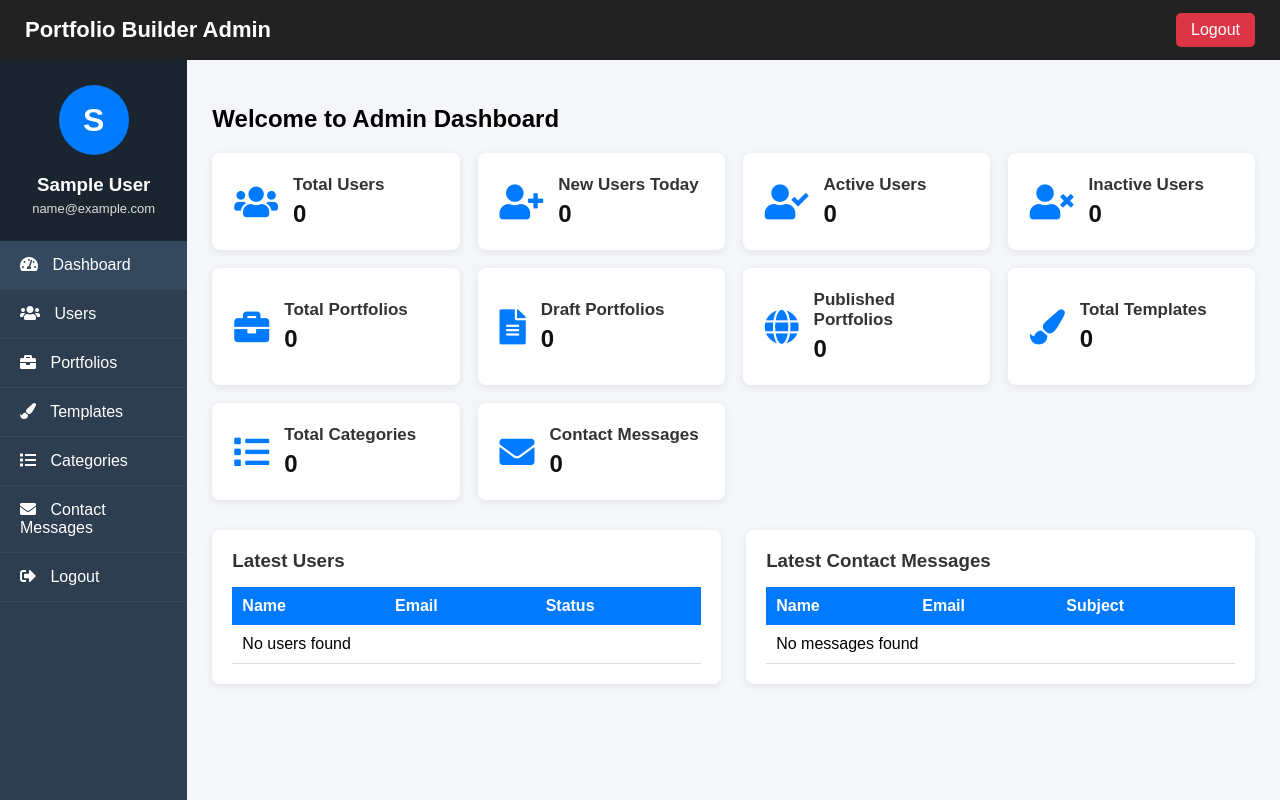
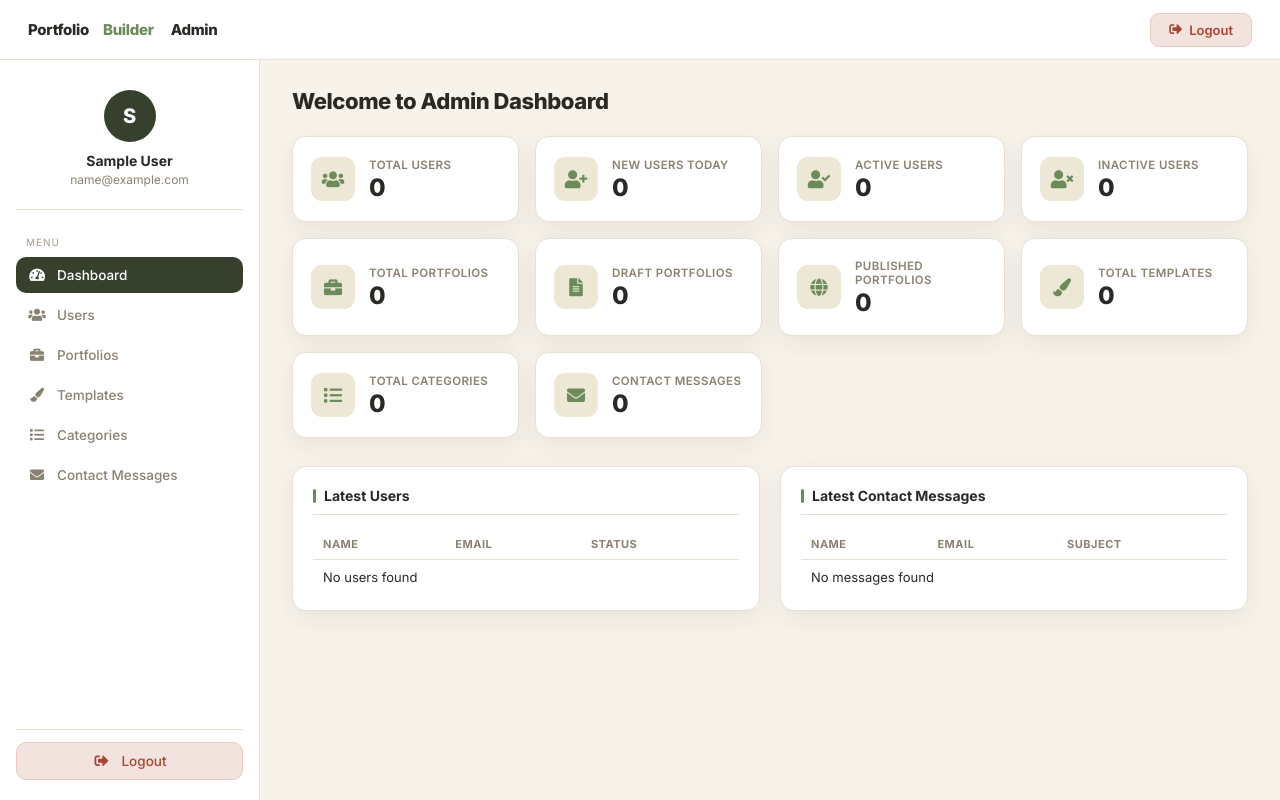
Before and after one commit to tasfii567/Portfolio-builder-by-glitch, a PHP site: page /admin/admin_dashboard.php in a window 1280 px wide. Run offline with PHP 8.4, Linux system fonts and the light colour scheme; the visitor is signed in with stand-in values (Sample User, id 1); data that the repository does not hold is empty.

Commit message:
Update admin_dashboard.php

```diff
--- a/admin/admin_dashboard.php
+++ b/admin/admin_dashboard.php
@@ -2,304 +2,544 @@
 include 'admin_auth.php';
 include 'config.php';
 
-/*
-  Beginner friendly count function
-  Ei function diye jekono table theke count ana jabe
-*/
-function getCount($con, $sql)
-{
+function getCount($con, $sql) {
     $result = mysqli_query($con, $sql);
-
     if ($result && mysqli_num_rows($result) > 0) {
         $row = mysqli_fetch_assoc($result);
         return $row['total'];
-    } else {
+    }
     return 0;
 }
+
+$total_users        = getCount($con, "SELECT COUNT(id) AS total FROM users");
+$new_users          = getCount($con, "SELECT COUNT(id) AS total FROM users WHERE DATE(created_at) = CURDATE()");
+$active_users       = getCount($con, "SELECT COUNT(id) AS total FROM users WHERE status = 'active'");
+$inactive_users     = getCount($con, "SELECT COUNT(id) AS total FROM users WHERE status = 'inactive'");
+$total_portfolios   = getCount($con, "SELECT COUNT(id) AS total FROM portfolios");
+$draft_portfolios   = getCount($con, "SELECT COUNT(id) AS total FROM portfolios WHERE status = 'draft'");
+$published_portfolios = getCount($con, "SELECT COUNT(id) AS total FROM portfolios WHERE status = 'published'");
+$total_templates    = getCount($con, "SELECT COUNT(id) AS total FROM templates");
+$total_categories   = getCount($con, "SELECT COUNT(id) AS total FROM categories");
+$total_messages     = getCount($con, "SELECT COUNT(id) AS total FROM contact_messages");
+
+$latest_users = mysqli_query($con, "SELECT id, name, email, status, created_at FROM users ORDER BY id DESC LIMIT 5");
+$latest_messages = mysqli_query($con, "SELECT id, name, email, subject, created_at FROM contact_messages ORDER BY id DESC LIMIT 5");
+?>
+<!DOCTYPE html>
+<html lang="en">
+<head>
+  <meta charset="UTF-8">
+  <meta name="viewport" content="width=device-width, initial-scale=1.0">
+  <title>Portfolio Builder — Admin Dashboard</title>
+  <link rel="stylesheet" href="https://cdnjs.cloudflare.com/ajax/libs/font-awesome/5.15.3/css/all.min.css">
+  <link href="https://fonts.googleapis.com/css2?family=Inter:wght@300;400;500;600;700;800&display=swap" rel="stylesheet">
+  <style>
+    :root {
+      --bg:           #f7f3ea;
+      --surface:      #fff;
+      --surface-2:    #ede7d6;
+      --line:         #e8e1d3;
+      --text:         #2b2926;
+      --muted:        #8a8270;
+      --muted-2:      #a39c89;
+      --primary:      #36402c;
+      --primary-soft: #46532f;
+      --accent:       #6b8c5a;
+      --good:         #6f9a52;
+      --danger:       #a8442f;
+      --danger-bg:    #f3e3df;
+      --danger-line:  #ecc9c1;
+      --radius:       14px;
+      --shadow:       0 8px 24px rgba(43,41,38,.07);
     }
 
-/* Dashboard counts */
-$total_users = getCount($con, "SELECT COUNT(id) AS total FROM users");
+    * { box-sizing: border-box; margin: 0; padding: 0; }
 
-$new_users = getCount($con, "SELECT COUNT(id) AS total FROM users WHERE DATE(created_at) = CURDATE()");
+    body {
+      font-family: 'Inter', sans-serif;
+      background: var(--bg);
+      color: var(--text);
+      min-height: 100vh;
+    }
 
-$active_users = getCount($con, "SELECT COUNT(id) AS total FROM users WHERE status = 'active'");
+    a { text-decoration: none; color: inherit; }
 
-$inactive_users = getCount($con, "SELECT COUNT(id) AS total FROM users WHERE status = 'inactive'");
+    /* ── Layout ── */
+    .app {
+      display: grid;
+      grid-template-columns: 260px 1fr;
+      grid-template-rows: 60px 1fr;
+      min-height: 100vh;
+    }
 
-$total_portfolios = getCount($con, "SELECT COUNT(id) AS total FROM portfolios");
+    /* ── Header ── */
+    .header {
+      grid-column: 1 / -1;
+      background: var(--surface);
+      border-bottom: 1px solid var(--line);
+      display: flex;
+      align-items: center;
+      justify-content: space-between;
+      padding: 0 28px;
+      position: sticky;
+      top: 0;
+      z-index: 100;
+      height: 60px;
+    }
 
-$draft_portfolios = getCount($con, "SELECT COUNT(id) AS total FROM portfolios WHERE status = 'draft'");
+    .header-title {
+      display: flex;
+      align-items: center;
+      gap: 14px;
+      font-size: 15px;
+      font-weight: 800;
+      letter-spacing: -.02em;
+      color: var(--text);
+    }
 
-$published_portfolios = getCount($con, "SELECT COUNT(id) AS total FROM portfolios WHERE status = 'published'");
+    .header-title .brand-g { color: var(--accent); }
 
-$total_templates = getCount($con, "SELECT COUNT(id) AS total FROM templates");
+    .menu-btn {
+      width: 36px; height: 36px;
+      border-radius: 9px;
+      border: 1px solid var(--line);
+      background: var(--surface-2);
+      color: var(--text);
+      cursor: pointer;
+      display: grid; place-items: center;
+      font-size: 15px;
+      display: none; /* shown on mobile */
+    }
 
-$total_categories = getCount($con, "SELECT COUNT(id) AS total FROM categories");
+    .header-logout a {
+      display: inline-flex; align-items: center; gap: 7px;
+      padding: 8px 18px;
+      background: var(--danger-bg);
+      color: var(--danger);
+      border: 1px solid var(--danger-line);
+      border-radius: 9px;
+      font-size: 13px;
+      font-weight: 600;
+      transition: background .18s;
+    }
+    .header-logout a:hover { background: #eed6d0; }
 
-$total_messages = getCount($con, "SELECT COUNT(id) AS total FROM contact_messages");
+    /* ── Sidebar ── */
+    .sidebar {
+      background: var(--surface);
+      border-right: 1px solid var(--line);
+      padding: 20px 16px;
+      display: flex;
+      flex-direction: column;
+      gap: 4px;
+      position: sticky;
+      top: 60px;
+      height: calc(100vh - 60px);
+      overflow-y: auto;
+    }
 
-/* Latest users */
-$latest_users_sql = "SELECT id, name, email, status, created_at
-                     FROM users
-                     ORDER BY id DESC
-                     LIMIT 5";
-$latest_users = mysqli_query($con, $latest_users_sql);
+    .sidebar-header {
+      text-align: center;
+      padding: 10px 8px 22px;
+      border-bottom: 1px solid var(--line);
+      margin-bottom: 10px;
+    }
 
-/* Latest contact messages */
-$latest_messages_sql = "SELECT id, name, email, subject, created_at
-                        FROM contact_messages
-                        ORDER BY id DESC
-                        LIMIT 5";
-$latest_messages = mysqli_query($con, $latest_messages_sql);
-?>
+    .admin-avatar {
+      width: 52px; height: 52px;
+      border-radius: 50%;
+      background: var(--primary);
+      color: #fff;
+      font-size: 20px;
+      font-weight: 800;
+      display: grid; place-items: center;
+      margin: 0 auto 10px;
+    }
 
-<!DOCTYPE html>
-<html>
-<head>
-    <title>Portfolio Builder Admin Dashboard</title>
+    .sidebar-header h3 {
+      font-size: 14px; font-weight: 700; color: var(--text); margin-bottom: 3px;
+    }
+    .sidebar-header p { font-size: 12px; color: var(--muted); }
 
-    <meta name="viewport" content="width=device-width, initial-scale=1.0">
+    .nav-label {
+      font-size: 10px; text-transform: uppercase;
+      letter-spacing: 1px; color: var(--muted-2);
+      padding: 12px 10px 5px;
+    }
 
-    <link rel="stylesheet" href="https://cdnjs.cloudflare.com/ajax/libs/font-awesome/5.15.3/css/all.min.css">
+    .sidebar-item {
+      display: flex;
+      align-items: center;
+      gap: 11px;
+      padding: 10px 12px;
+      border-radius: 10px;
+      color: var(--muted);
+      font-size: 13.5px;
+      font-weight: 500;
+      cursor: pointer;
+      transition: .18s;
+    }
+    .sidebar-item i { width: 18px; text-align: center; font-size: 14px; }
+    .sidebar-item a { color: inherit; }
+    .sidebar-item:hover { background: var(--surface-2); color: var(--text); }
+    .sidebar-item.active { background: var(--primary); color: #fff; }
+    .sidebar-item.active a { color: #fff; }
 
-    <link rel="stylesheet" href="assets/css/dashboard.css">
+    .sidebar-logout-item {
+      margin-top: auto;
+      padding-top: 12px;
+      border-top: 1px solid var(--line);
+    }
+    .sidebar-logout-item .sidebar-item {
+      background: var(--danger-bg);
+      color: var(--danger);
+      border: 1px solid var(--danger-line);
+      justify-content: center;
+    }
+    .sidebar-logout-item .sidebar-item:hover { background: #eed6d0; }
+    .sidebar-logout-item .sidebar-item a { color: var(--danger); }
+
+    /* ── Content ── */
+    .content {
+      padding: 28px 32px;
+      overflow-x: hidden;
+    }
+
+    .page-title {
+      font-size: 22px;
+      font-weight: 800;
+      letter-spacing: -.02em;
+      color: var(--text);
+      margin-bottom: 22px;
+    }
+
+    /* ── Stat grid ── */
+    .dashboard-boxes {
+      display: grid;
+      grid-template-columns: repeat(auto-fill, minmax(200px, 1fr));
+      gap: 16px;
+      margin-bottom: 28px;
+    }
+
+    .count-box {
+      background: var(--surface);
+      border: 1px solid var(--line);
+      border-radius: var(--radius);
+      box-shadow: var(--shadow);
+      padding: 20px 18px;
+      display: flex;
+      align-items: center;
+      gap: 14px;
+      transition: transform .18s, box-shadow .18s;
+    }
+    .count-box:hover {
+      transform: translateY(-2px);
+      box-shadow: 0 12px 28px rgba(43,41,38,.11);
+    }
+
+    .count-box i {
+      width: 44px; height: 44px;
+      border-radius: 11px;
+      background: var(--surface-2);
+      color: var(--accent);
+      display: grid; place-items: center;
+      font-size: 18px;
+      flex-shrink: 0;
+    }
+
+    .count-box h3 {
+      font-size: 11.5px;
+      font-weight: 600;
+      color: var(--muted);
+      margin-bottom: 4px;
+      text-transform: uppercase;
+      letter-spacing: .4px;
+    }
+
+    .count-box p {
+      font-size: 24px;
+      font-weight: 800;
+      color: var(--text);
+      letter-spacing: -.02em;
+      line-height: 1;
+    }
+
+    /* ── Tables section ── */
+    .table-section {
+      display: grid;
+      grid-template-columns: 1fr 1fr;
+      gap: 20px;
+    }
+
+    .card {
+      background: var(--surface);
+      border: 1px solid var(--line);
+      border-radius: var(--radius);
+      box-shadow: var(--shadow);
+      padding: 20px 20px 16px;
+    }
+
+    .card h3 {
+      font-size: 14px;
+      font-weight: 700;
+      color: var(--text);
+      margin-bottom: 14px;
+      padding-bottom: 10px;
+      border-bottom: 1px solid var(--line);
+      display: flex; align-items: center; gap: 8px;
+    }
+    .card h3::before {
+      content: '';
+      display: inline-block;
+      width: 3px; height: 14px;
+      background: var(--accent);
+      border-radius: 2px;
+    }
+
+    .table-responsive { overflow-x: auto; }
+
+    table {
+      width: 100%;
+      border-collapse: collapse;
+      font-size: 13px;
+    }
+
+    th {
+      text-align: left;
+      padding: 8px 10px;
+      font-size: 11px;
+      font-weight: 700;
+      text-transform: uppercase;
+      letter-spacing: .5px;
+      color: var(--muted);
+      border-bottom: 1px solid var(--line);
+    }
+
+    td {
+      padding: 9px 10px;
+      color: var(--text);
+      border-bottom: 1px solid var(--line);
+      font-size: 13px;
+    }
+
+    tr:last-child td { border-bottom: none; }
+    tr:hover td { background: var(--surface-2); }
+
+    .status-active {
+      display: inline-block;
+      padding: 2px 10px;
+      background: #e8efe0;
+      color: #4f6b43;
+      border: 1px solid #cfe0b6;
+      border-radius: 20px;
+      font-size: 11px;
+      font-weight: 600;
+    }
+
+    .status-inactive {
+      display: inline-block;
+      padding: 2px 10px;
+      background: var(--danger-bg);
+      color: var(--danger);
+      border: 1px solid var(--danger-line);
+      border-radius: 20px;
+      font-size: 11px;
+      font-weight: 600;
+    }
+
+    /* ── Mobile ── */
+    @media (max-width: 860px) {
+      .app { grid-template-columns: 1fr; }
+      .sidebar {
+        position: fixed;
+        left: -280px;
+        top: 60px;
+        height: calc(100vh - 60px);
+        z-index: 90;
+        width: 260px;
+        transition: left .25s;
+      }
+      .sidebar.open { left: 0; }
+      .menu-btn { display: grid; }
+      .content { padding: 20px; }
+      .table-section { grid-template-columns: 1fr; }
+      .dashboard-boxes { grid-template-columns: repeat(auto-fill, minmax(160px, 1fr)); }
+    }
+  </style>
 </head>
-
 <body>
 
-    <div class="header">
+<div class="app">
+
+  <!-- ── Header ── -->
+  <header class="header">
     <div class="header-title">
-            <button class="menu-btn" onclick="toggleSidebar()">
+      <button class="menu-btn" onclick="document.getElementById('sidebar').classList.toggle('open')">
         <i class="fas fa-bars"></i>
       </button>
+      Portfolio<span class="brand-g">Builder</span>&nbsp;Admin
+    </div>
+    <div class="header-logout">
+      <a href="admin_logout.php"><i class="fas fa-sign-out-alt"></i> Logout</a>
+    </div>
+  </header>
 
-            <b>Portfolio Builder Admin</b>
-        </div>
-
-        <div class="logout">
-
-
-            <a href="admin_logout.php">Logout</a>
-        </div>
-    </div>
-
-    <div class="container">
-
-        <div class="sidebar" id="sidebar">
+  <!-- ── Sidebar ── -->
+  <aside class="sidebar" id="sidebar">
     <div class="sidebar-header">
       <div class="admin-avatar">
         <?php echo strtoupper(substr($_SESSION['admin_name'], 0, 1)); ?>
       </div>
+      <h3><?php echo htmlspecialchars($_SESSION['admin_name']); ?></h3>
+      <p><?php echo htmlspecialchars($_SESSION['admin_email']); ?></p>
+    </div>
 
-                <h3><?php echo $_SESSION['admin_name']; ?></h3>
-                <p><?php echo $_SESSION['admin_email']; ?></p>
-            </div>
+    <div class="nav-label">Menu</div>
 
     <div class="sidebar-item active">
       <i class="fas fa-tachometer-alt"></i>
       <a href="admin_dashboard.php">Dashboard</a>
     </div>
-
     <div class="sidebar-item">
       <i class="fas fa-users"></i>
       <a href="users.php">Users</a>
     </div>
-
     <div class="sidebar-item">
       <i class="fas fa-briefcase"></i>
       <a href="portfolios.php">Portfolios</a>
     </div>
-
     <div class="sidebar-item">
       <i class="fas fa-paint-brush"></i>
       <a href="templates.php">Templates</a>
     </div>
-
     <div class="sidebar-item">
       <i class="fas fa-list"></i>
       <a href="categories.php">Categories</a>
     </div>
-
     <div class="sidebar-item">
       <i class="fas fa-envelope"></i>
       <a href="contact_messages.php">Contact Messages</a>
     </div>
 
+    <div class="sidebar-logout-item">
       <div class="sidebar-item">
         <i class="fas fa-sign-out-alt"></i>
         <a href="admin_logout.php">Logout</a>
       </div>
     </div>
+  </aside>
 
-        <div class="content">
-
+  <!-- ── Content ── -->
+  <main class="content">
     <h2 class="page-title">Welcome to Admin Dashboard</h2>
 
+    <!-- Stat boxes -->
     <div class="dashboard-boxes">
 
       <div class="count-box">
         <i class="fas fa-users"></i>
-                    <div>
-                        <h3>Total Users</h3>
-                        <p><?php echo $total_users; ?></p>
-                    </div>
+        <div><h3>Total Users</h3><p><?php echo $total_users; ?></p></div>
       </div>
 
       <div class="count-box">
         <i class="fas fa-user-plus"></i>
-                    <div>
-                        <h3>New Users Today</h3>
-                        <p><?php echo $new_users; ?></p>
-                    </div>
+        <div><h3>New Users Today</h3><p><?php echo $new_users; ?></p></div>
       </div>
 
       <div class="count-box">
         <i class="fas fa-user-check"></i>
-                    <div>
-                        <h3>Active Users</h3>
-                        <p><?php echo $active_users; ?></p>
-                    </div>
+        <div><h3>Active Users</h3><p><?php echo $active_users; ?></p></div>
       </div>
 
       <div class="count-box">
         <i class="fas fa-user-times"></i>
-                    <div>
-                        <h3>Inactive Users</h3>
-                        <p><?php echo $inactive_users; ?></p>
-                    </div>
+        <div><h3>Inactive Users</h3><p><?php echo $inactive_users; ?></p></div>
       </div>
 
       <div class="count-box">
         <i class="fas fa-briefcase"></i>
-                    <div>
-                        <h3>Total Portfolios</h3>
-                        <p><?php echo $total_portfolios; ?></p>
-                    </div>
+        <div><h3>Total Portfolios</h3><p><?php echo $total_portfolios; ?></p></div>
       </div>
 
       <div class="count-box">
         <i class="fas fa-file-alt"></i>
-                    <div>
-                        <h3>Draft Portfolios</h3>
-                        <p><?php echo $draft_portfolios; ?></p>
-                    </div>
+        <div><h3>Draft Portfolios</h3><p><?php echo $draft_portfolios; ?></p></div>
       </div>
 
       <div class="count-box">
         <i class="fas fa-globe"></i>
-                    <div>
-                        <h3>Published Portfolios</h3>
-                        <p><?php echo $published_portfolios; ?></p>
-                    </div>
+        <div><h3>Published Portfolios</h3><p><?php echo $published_portfolios; ?></p></div>
       </div>
 
       <div class="count-box">
         <i class="fas fa-paint-brush"></i>
-                    <div>
-                        <h3>Total Templates</h3>
-                        <p><?php echo $total_templates; ?></p>
-                    </div>
+        <div><h3>Total Templates</h3><p><?php echo $total_templates; ?></p></div>
       </div>
 
       <div class="count-box">
         <i class="fas fa-list"></i>
-                    <div>
-                        <h3>Total Categories</h3>
-                        <p><?php echo $total_categories; ?></p>
-                    </div>
+        <div><h3>Total Categories</h3><p><?php echo $total_categories; ?></p></div>
       </div>
 
       <div class="count-box">
         <i class="fas fa-envelope"></i>
-                    <div>
-                        <h3>Contact Messages</h3>
-                        <p><?php echo $total_messages; ?></p>
-                    </div>
+        <div><h3>Contact Messages</h3><p><?php echo $total_messages; ?></p></div>
       </div>
 
     </div>
 
+    <!-- Tables -->
     <div class="table-section">
 
       <div class="card">
         <h3>Latest Users</h3>
-
         <div class="table-responsive">
           <table>
-                            <tr>
-                                <th>Name</th>
-                                <th>Email</th>
-                                <th>Status</th>
-                            </tr>
-
+            <tr><th>Name</th><th>Email</th><th>Status</th></tr>
             <?php
             if ($latest_users && mysqli_num_rows($latest_users) > 0) {
-                                while ($user = mysqli_fetch_assoc($latest_users)) {
-                            ?>
+                while ($u = mysqli_fetch_assoc($latest_users)) { ?>
                   <tr>
-                                        <td><?php echo $user['name']; ?></td>
-                                        <td><?php echo $user['email']; ?></td>
+                    <td><?php echo htmlspecialchars($u['name']); ?></td>
+                    <td><?php echo htmlspecialchars($u['email']); ?></td>
                     <td>
-                                            <?php
-                                            if ($user['status'] == 'active') {
-                                                echo "<span class='status-active'>Active</span>";
-                                            } else {
-                                                echo "<span class='status-inactive'>Inactive</span>";
-                                            }
-                                            ?>
+                      <?php if ($u['status'] == 'active'): ?>
+                        <span class="status-active">Active</span>
+                      <?php else: ?>
+                        <span class="status-inactive">Inactive</span>
+                      <?php endif; ?>
                     </td>
                   </tr>
-                            <?php
-                                }
-                            } else {
-                                echo "<tr><td colspan='3'>No users found</td></tr>";
-                            }
-                            ?>
+            <?php }
+            } else { echo "<tr><td colspan='3'>No users found</td></tr>"; } ?>
           </table>
         </div>
       </div>
 
       <div class="card">
         <h3>Latest Contact Messages</h3>
-
         <div class="table-responsive">
           <table>
-                            <tr>
-                                <th>Name</th>
-                                <th>Email</th>
-                                <th>Subject</th>
-                            </tr>
-
+            <tr><th>Name</th><th>Email</th><th>Subject</th></tr>
             <?php
             if ($latest_messages && mysqli_num_rows($latest_messages) > 0) {
-                                while ($message = mysqli_fetch_assoc($latest_messages)) {
-                            ?>
+                while ($msg = mysqli_fetch_assoc($latest_messages)) { ?>
                   <tr>
-                                        <td><?php echo $message['name']; ?></td>
-                                        <td><?php echo $message['email']; ?></td>
-                                        <td><?php echo $message['subject']; ?></td>
+                    <td><?php echo htmlspecialchars($msg['name']); ?></td>
+                    <td><?php echo htmlspecialchars($msg['email']); ?></td>
+                    <td><?php echo htmlspecialchars($msg['subject']); ?></td>
                   </tr>
-                            <?php
-                                }
-                            } else {
-                                echo "<tr><td colspan='3'>No messages found</td></tr>";
-                            }
-                            ?>
+            <?php }
+            } else { echo "<tr><td colspan='3'>No messages found</td></tr>"; } ?>
           </table>
         </div>
       </div>
 
     </div>
+  </main>
 
 </div>
-    </div>
 
-<script src="assets/js/admin_script.js"></script>
-
+<?php mysqli_close($con); ?>
 </body>
 </html>
-
-<?php
-mysqli_close($con);
-?>
```
Lines whose indentation alone changed are shown as unchanged.
